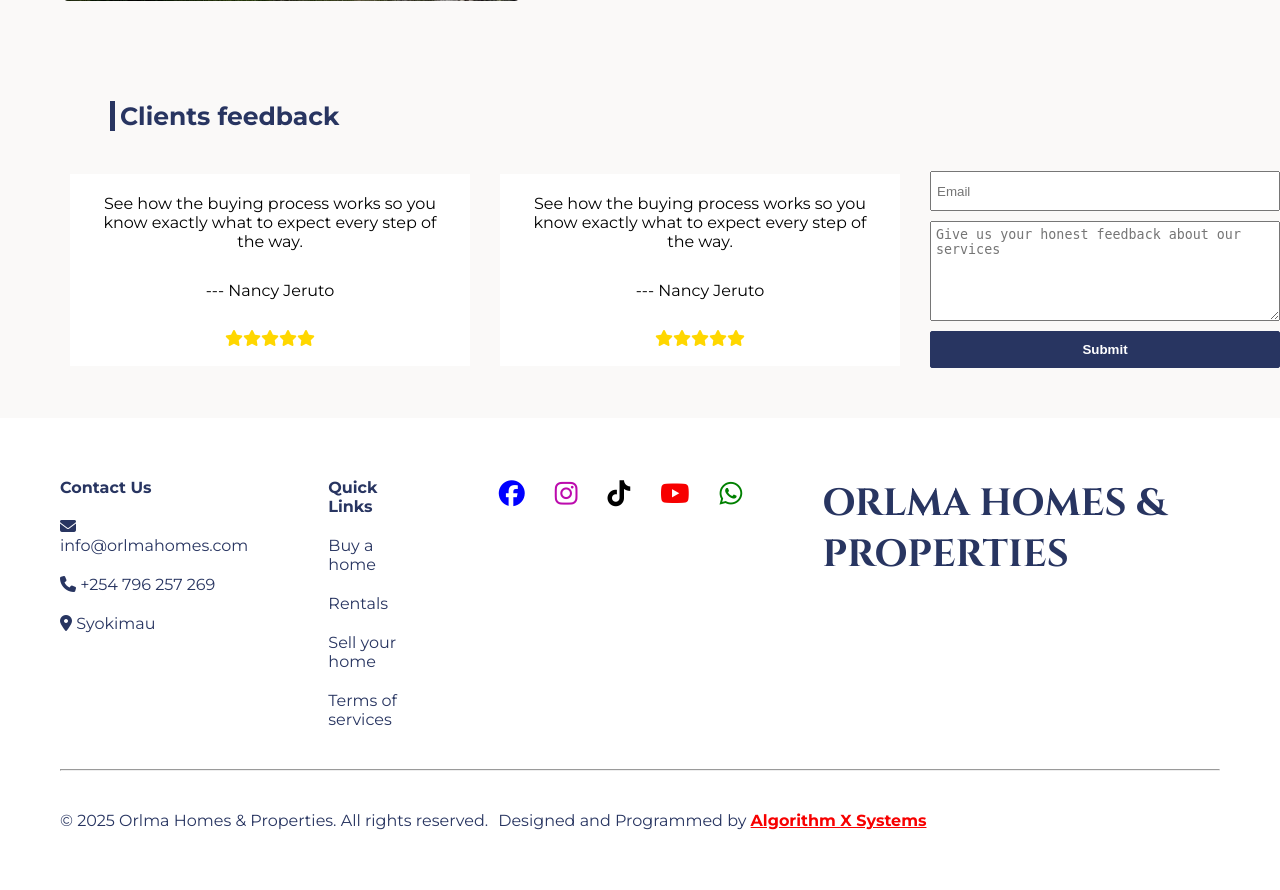
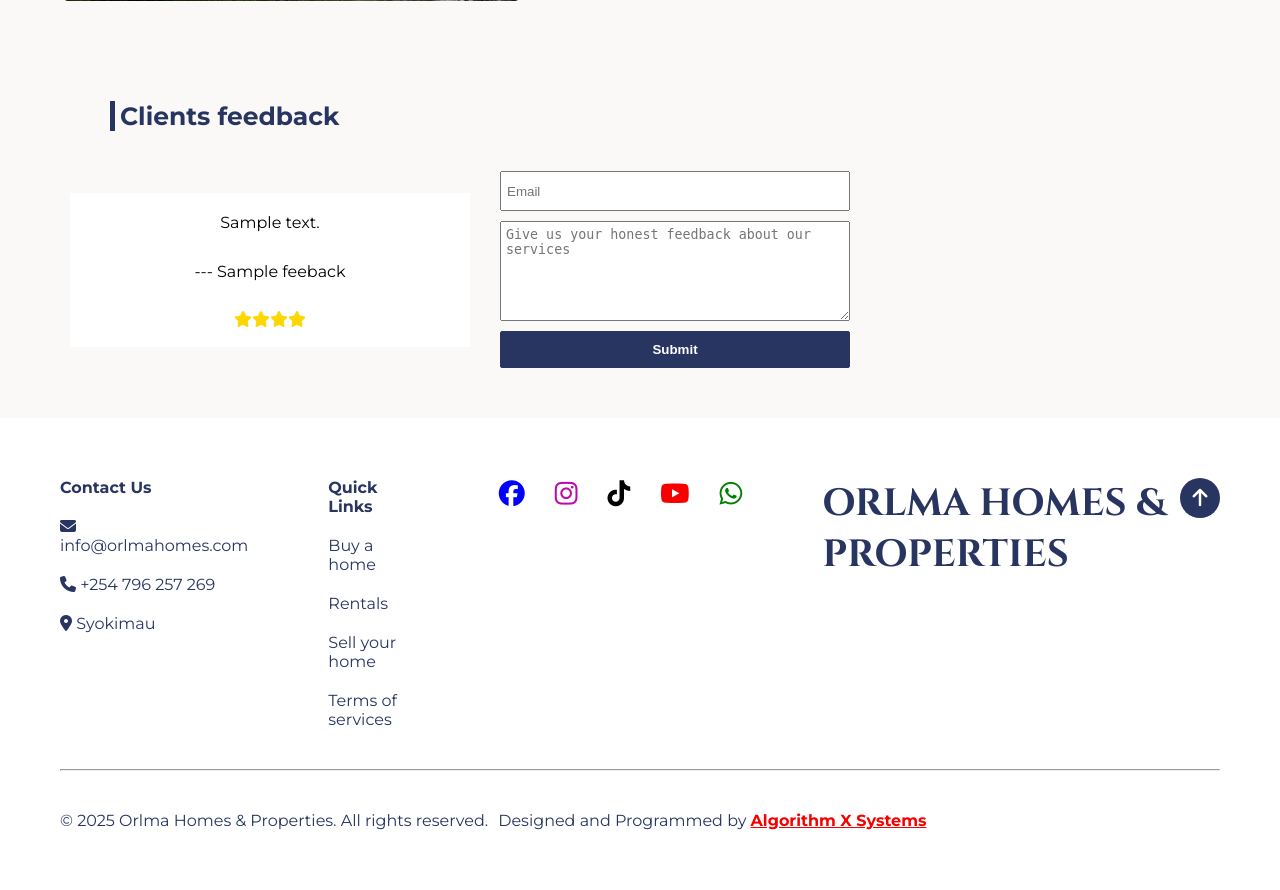
Before and after one commit to kevin-magu/ormlahomes, a PHP site: page / in a window 1280 px wide. Shown: the part 2183-3073 px from the top of the page. Run offline with PHP 8.4, Linux system fonts and the light colour scheme; tables that the repository leaves empty or names only in its code hold one stand-in row (values such as "Sample post"); some libraries are stand-ins or nearby versions.

Commit message:
homepage

```diff
--- a/includes/navbar.php
+++ b/includes/navbar.php
@@ -9,9 +9,11 @@
 <!-- icons -->
     <script src="https://kit.fontawesome.com/e4c074505f.js" crossorigin="anonymous"></script>
     <!-- icons -->
-<nav>
-     <div class="nav-logo"></div>
-     <p class="copany-name">ORLMA HOMES & PROPERTIES</p>
+<nav id="page-top">
+    <a href="/orlmahomes" class="nav-logo-container">
+        <div class="nav-logo"></div>
+        <p class="copany-name">ORLMA HOMES & PROPERTIES</p>
+    </a>
      <ul>
          <a href=""><li>Buy</li></a>
          <a href=""><li>Rent</li></a>
--- a/index.php
+++ b/index.php
@@ -1,19 +1,17 @@
 <!DOCTYPE html>
 <html lang="en">
 <head>
-    <!-- Meta Tags -->
-    <meta charset="UTF-8">
-    <meta name="viewport" content="width=device-width, initial-scale=1.0">
+    <meta charset="UTF-8" />
+    <meta name="viewport" content="width=device-width, initial-scale=1.0" />
+    <title>Home</title>
 
     <!-- External Stylesheets -->
-    <link rel="stylesheet" href="./styles/commonStyles.css">
-    <link rel="stylesheet" href="./styles/index.css">
-    <link rel="stylesheet" href="https://cdn.jsdelivr.net/npm/swiper@11/swiper-bundle.min.css">
+    <link rel="stylesheet" href="./styles/commonStyles.css" />
+    <link rel="stylesheet" href="./styles/index.css" />
+    <link rel="stylesheet" href="https://cdn.jsdelivr.net/npm/swiper@11/swiper-bundle.min.css" />
+</head>
+<body>
 
-    <title>Home</title>
-</head>
-
-<body>
     <?php include './includes/navbar.php'; ?>
 
     <!-- Banner Section -->
@@ -33,12 +31,10 @@
     </section>
 
     <?php
-    // Database connection and functions
         include 'includes/connection.php';
         error_reporting(E_ALL);
         ini_set('display_errors', 1);
 
-    // Function to render image slider
         function renderImageSlider($images) {
             ?>
             <section class="justify-centre">
@@ -61,7 +57,6 @@
             <?php
         }
 
-    // Function to render property card
         function renderPropertyCard($property, $images, $isRental = false) {
             ?>
             <div class="cards-container">
@@ -75,8 +70,7 @@
                                 <p><?php echo htmlspecialchars($property['homeSize'], ENT_QUOTES, 'UTF-8'); ?> SQFT</p>
                             </div>
                         <?php endif; ?>
-                <p>Ksh <?php echo htmlspecialchars($property['price'], ENT_QUOTES, 'UTF-8'); ?>
-                    <?php echo $isRental ? ' /month' : ''; ?></p>
+                        <p>Ksh <?php echo htmlspecialchars($property['price'], ENT_QUOTES, 'UTF-8'); ?><?php echo $isRental ? ' /month' : ''; ?></p>
                         <p><i class="fa-solid fa-location-dot"></i>
                             <?php echo htmlspecialchars($property['description'], ENT_QUOTES, 'UTF-8'); ?></p>
                     </div>
@@ -85,7 +79,6 @@
             <?php
         }
 
-    // Function to fetch and render properties
         function renderProperties($conn, $listingType, $limit, $isRental = false) {
             $query = "SELECT * FROM properties WHERE listing_type = ? LIMIT ?";
             $stmt = $conn->prepare($query);
@@ -100,12 +93,13 @@
                 $stmt->bind_param("i", $property['id']);
                 $stmt->execute();
                 $images = $stmt->get_result();
+
                 renderPropertyCard($property, $images, $isRental);
             }
         }
     ?>
 
-    <!-- Property Cards Section (Sales) -->
+    <!-- Sales Section -->
     <section class="section3 justify-centre">
         <div class="property-cards-wrapper">
             <?php renderProperties($conn, 'sale', 12); ?>
@@ -115,7 +109,7 @@
         </div>
     </section>
 
-    <!-- Property Cards Section (Rentals) -->
+    <!-- Rentals Section -->
     <section class="section4 justify-centre margin-top40">
         <p class="styled-heading">Rentals</p>
         <div class="property-cards-wrapper">
@@ -126,48 +120,36 @@
         </div>
     </section>
 
-
-
+    <!-- Transparent Steps Section -->
     <section class="section5 margin-top40">
-    <p class="justify-centre transparent-p">Simple. Transparent. Hassle-Free  <b class="transparent-b"> Transactions.</b></p>
-    <p class="justify-centre transparent-p2">We're with you in every step of finding your dream home.</p>
+        <p class="justify-centre transparent-p">
+            Simple. Transparent. Hassle-Free <b class="transparent-b">Transactions.</b>
+        </p>
+        <p class="justify-centre transparent-p2">
+            We're with you in every step of finding your dream home.
+        </p>
         <div class="transparent-card-container justify-centre margin-top30">
+            <?php
+                $steps = [
+                    ['title' => 'Buying Process', 'desc' => 'See how the buying process works so you know exactly what to expect every step of the way.', 'imgClass' => 'picture1'],
+                    ['title' => 'Selling Process', 'desc' => 'Learn how to sell your home smoothly and get the best deal with our step-by-step guide.', 'imgClass' => 'picture2'],
+                    ['title' => 'Renting Process', 'desc' => 'Find out how easy it is to rent your ideal home with our simple and transparent process.', 'imgClass' => 'picture3'],
+                ];
+                foreach ($steps as $step):
+            ?>
                 <div class="transparent-card justify-centre">
-            <p class="picture picture1"></p>
-            <p class="title">Buying Process</p>
-            <p class="centext">
-                See how the buying process
-                works so you know exactly
-                what to expect every step of
-                the way.
-            </p>
+                    <p class="picture <?php echo $step['imgClass']; ?>"></p>
+                    <p class="title"><?php echo $step['title']; ?></p>
+                    <p class="centext"><?php echo $step['desc']; ?></p>
                     <a href="" class="a-button">Read more</a>
                 </div>
-        <div class="transparent-card justify-centre">
-            <p class="picture picture2"></p>
-            <p class="title">Selling Process</p>
-            <p class="centext">
-                Learn how to sell your home
-                smoothly and get the best deal
-                with our step-by-step guide.
-            </p>
-            <a href="" class="a-button">Read more</a>
-        </div>
-        <div class="transparent-card justify-centre">
-            <p class="picture picture3"></p>
-            <p class="title">Renting Process</p>
-            <p class="centext">
-                Find out how easy it is to rent
-                your ideal home with our
-                simple and transparent
-                process.
-            </p>
-            <a href="" class="a-button">Read more</a>
-        </div>
+            <?php endforeach; ?>
         </div>
     </section>
+
+    <!-- Featured Property Section -->
     <section class="section6 margin-top50">
-        <p class="title margin-bottom30">FEATURED </p>
+        <p class="title margin-bottom30">FEATURED</p>
         <div class="amenities margin-bottom30">
             <p>Luxury Modern Villa</p>
             <p><i class="fa-solid fa-location-dot"></i> Kitengela-Namanga Rd</p>
@@ -175,67 +157,55 @@
         </div>
         <div class="container">
             <div class="photo-grid">
-            <div class="photo large"><img src="./images/featured5.jpg" alt="Main House" /></div>
-            <div class="photo"><img src="./images/featured1.jpg" alt="Interior 1" /></div>
-            <div class="photo"><img src="./images/featured2.jpg" alt="Interior 2" /></div>
-            <div class="photo"><img src="./images/featured3.jpg" alt="Library" /></div>
-            <div class="photo"><img src="./images/featured6.jpg" alt="Interior 1" /></div>
-            <div class="photo"><img src="./images/featured7.jpg" alt="Interior 2" /></div>
-            <div class="photo"><img src="./images/featured8.jpg" alt="Library" /></div>
+                <?php
+                    $featuredImages = ['featured5', 'featured1', 'featured2', 'featured3', 'featured6', 'featured7', 'featured8'];
+                    foreach ($featuredImages as $index => $img):
+                        $class = $index === 0 ? 'photo large' : 'photo';
+                ?>
+                    <div class="<?php echo $class; ?>">
+                        <img src="./images/<?php echo $img; ?>.jpg" alt="Image <?php echo $index + 1; ?>" />
+                    </div>
+                <?php endforeach; ?>
             </div>
         </div>
     </section>
 
+    <!-- Feedback Section -->
     <?php
-// db connection (adjust your credentials)
         $sql = "SELECT name, text, rating FROM feeback LIMIT 6";
         $result = $conn->query($sql);
     ?>
-
     <section class="section7">
         <p class="styled-heading">Clients feedback</p>
         <div class="cards-container display-flex margin-left50 margin-top40">
+            <?php while ($row = $result->fetch_assoc()): ?>
                 <div class="rating-card">
-            <p class="feedback-text">
-            See how the buying process works so you know exactly what to expect every step of the way.
-            </p>
-            <p class="name">--- Nancy Jeruto</p>
+                    <p class="feedback-text"><?php echo htmlspecialchars($row['text']); ?></p>
+                    <p class="name">--- <?php echo htmlspecialchars($row['name']); ?></p>
                     <p class="stars justify-centre">
+                        <?php for ($i = 0; $i < $row['rating']; $i++): ?>
                             <i class="fa-solid fa-star"></i>
-                <i class="fa-solid fa-star"></i>
-                <i class="fa-solid fa-star"></i>
-                <i class="fa-solid fa-star"></i>
-                <i class="fa-solid fa-star"></i>
+                        <?php endfor; ?>
                     </p>
                 </div>
-        <div class="rating-card">
-                <p class="feedback-text">
-                See how the buying process works so you know exactly what to expect every step of the way.
-                </p>
-                <p class="name">--- Nancy Jeruto</p>
-                <p class="stars justify-centre">
-                    <i class="fa-solid fa-star"></i>
-                    <i class="fa-solid fa-star"></i>
-                    <i class="fa-solid fa-star"></i>
-                    <i class="fa-solid fa-star"></i>
-                    <i class="fa-solid fa-star"></i>
-                </p>
-        </div>
-        <form action="">
-            <input type="text" placeholder="Email">
-            <textarea name="" id="" placeholder="Give us your honest feedback about our services"></textarea>
+            <?php endwhile; ?>
+            <form action="" method="POST">
+                <input type="text" placeholder="Email" />
+                <textarea placeholder="Give us your honest feedback about our services"></textarea>
                 <button type="submit" class="a-button">Submit</button>
             </form>
         </div>
     </section>
 
+    <!-- Footer -->
     <footer class="margin-top50">
+        <a href="#page-top" class="move-up"><i class="fa-solid fa-arrow-up"></i></a>
         <div class="row1">
             <div class="column1 column">
                 <b>Contact Us</b>
                 <p><i class="fa-solid fa-envelope"></i> info@orlmahomes.com</p>
                 <p><i class="fa-solid fa-phone"></i> +254 796 257 269</p>
-            <p><i class="fa-solid fa-location-dot"></i>  Syokimau</p>
+                <p><i class="fa-solid fa-location-dot"></i> Syokimau</p>
             </div>
             <div class="column2 column">
                 <b>Quick Links</b>
@@ -251,12 +221,16 @@ $result = $conn->query($sql);
                 <a href=""><i class="fa-brands fa-youtube"></i></a>
                 <a href=""><i class="fa-brands fa-whatsapp"></i></a>
             </div>
-        <div class="column4"><p>ORLMA HOMES & PROPERTIES</p></div>
+            <div class="column4">
+                <p>ORLMA HOMES & PROPERTIES</p>
             </div>
-    <hr>
-    <div class="row2 display-flex"><p>&copy; 2025 Orlma Homes & Properties. All rights reserved.</p> <p>Designed and Programmed by <a href="https://github.com/kevin-magu/"> Algorithm X Systems</a></p></div>
+        </div>
+        <hr />
+        <div class="row2 display-flex">
+            <p>&copy; 2025 Orlma Homes & Properties. All rights reserved.</p>
+            <p>Designed and Programmed by <a href="https://github.com/kevin-magu/" target="_blank">Algorithm X Systems</a></p>
+        </div>
     </footer>
-
 
     <!-- Scripts -->
     <script src="https://cdn.jsdelivr.net/npm/swiper@11/swiper-bundle.min.js"></script>
--- a/styles/commonStyles.css
+++ b/styles/commonStyles.css
@@ -2,6 +2,9 @@
     margin: 0;
     padding: 0;
     box-sizing: border-box;
+}
+html{
+    scroll-behavior: smooth;
 }
 body{
     font-family: "Montserrat", sans-serif;
@@ -116,6 +119,13 @@ nav .nav-logo{
     background-size: cover;
     background-repeat: no-repeat;
 }
+.nav-logo-container{
+    display: flex;
+    align-items: center;
+    text-decoration: none;
+    color: #283561;
+}
+
 nav .copany-name{
     font-family: "Cinzel", serif;
     font-weight: bold;
@@ -246,3 +256,83 @@ nav ul a:hover::after{
 .property-card:hover .swiper-button-next::after {
   display: flex;
 }
+
+footer{
+    background-color: white;
+    display: flex;
+    flex-direction: column;
+    position: relative;
+    padding: 60px;
+    gap: 40px;
+    color: #283561;
+}
+footer .move-up{
+    position: absolute;
+    right: 60px;
+    top: 60px;
+    background-color: #283561;
+    padding: 6px;
+    height: 40px;
+    width: 40px;
+    border-radius: 50%;
+    display: flex;
+    justify-content: center;
+    align-items: center;
+    text-decoration: none;
+}
+footer .move-up i{
+    color: white;
+    font-size: 20px;
+}
+
+footer .row1{
+    display: flex;
+    gap: 80px;
+}
+footer .column{
+    display: flex;
+    gap: 20px;
+    flex-direction: column;
+}
+footer .column3{
+    display: flex;
+    gap: 30px;
+    font-size: 26px;
+}
+footer .column2 a{
+    text-decoration: none;
+    color: #283561;
+}
+
+
+footer .fa-instagram{
+    color: #BC0BAD;
+}
+footer .fa-facebook{
+    color: blue;
+}
+footer .fa-tiktok{
+    color: black;
+}
+footer .fa-youtube{
+    color: #F70000;
+}
+footer .fa-whatsapp{
+    color: green;
+}
+footer .column4{
+    font-size: 38px;
+    font-family: "Cinzel", serif;
+    font-weight: bold;
+    color: #283561;
+}
+footer hr{
+    color: #283561;
+}
+footer .row2{
+    gap: 10px;
+}
+footer .row2 a{
+    color: #F70000;
+    font-weight: bold;
+}
```
Also changed, not shown: styles/index.css (+0 -60 lines). Lines whose indentation alone changed are shown as unchanged.
